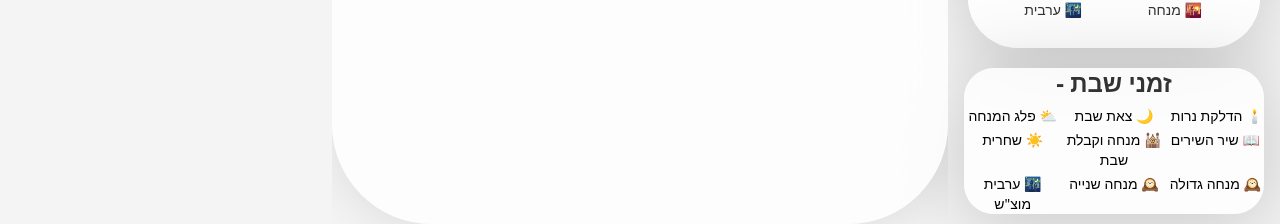
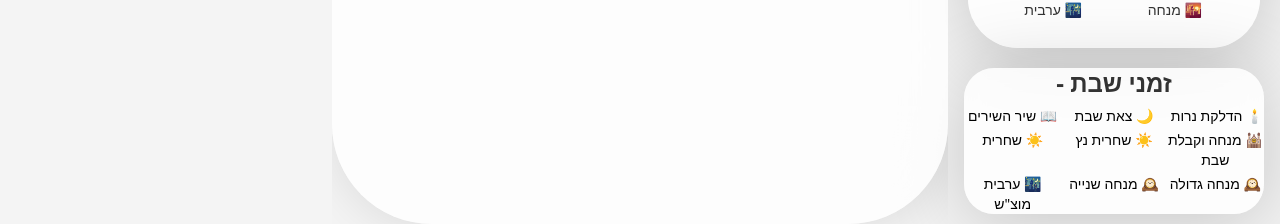
Before and after one commit to NirKilshtein/Beit-Kneeset, a Flask app: page / in a window 1280 px wide. Shown: the part 576-800 px from the top of the page. Run offline with Flask 3, Linux system fonts and the light colour scheme; some libraries are stand-ins or nearby versions.

Commit message:
change zmanim

```diff
--- a/templates/index.html
+++ b/templates/index.html
@@ -258,16 +258,16 @@
         <div id="shabt_out"></div>
       </div>
       <div>
-        <div class="text-orange-333333">⛅ פלג המנחה</div>
-        <div id="micnhae_pleg"></div>
-      </div>
-      <div>
         <div class="text-orange-333333">📖 שיר השירים</div>
         <div id="shir_shirim"></div>
       </div>
       <div>
         <div class="text-orange-333333">🕍 מנחה וקבלת שבת</div>
         <div id="kabalt_shabt"></div>
+      </div>
+      <div>
+        <div class="text-orange-333333"> ☀️ שחרית נץ</div>
+        <div id="netz_shabat"></div>
       </div>
       <div>
         <div class="text-orange-333333">☀️ שחרית</div>
@@ -326,6 +326,12 @@
 
     <div class="bg-white rounded-lg shadow p-3 text-center text-sm">
       <div class="text-2xl mb-1">🕯</div>
+      <div class="font-bold text-gray-800"> ז'קלין בת פלורה ז"ל</div>
+      <div class="text-gray-600 text-xs">ז' חשוון תשפ"ו</div>
+    </div>
+
+    <div class="bg-white rounded-lg shadow p-3 text-center text-sm">
+      <div class="text-2xl mb-1">🕯</div>
       <div class="font-bold text-gray-800"> שירן בת מזל ז"ל</div>
       <div class="text-gray-600 text-xs">כ"ד באייר תשע"ט</div>
     </div>
@@ -360,7 +366,7 @@
     דבר תורה - <span id="parashat_name">פרשת </span>
   </h2>
 
-  <div id="dvar_tora" class="mt-4 text-lg font-normal text-gray-800 leading-relaxed space-y-4">
+  <div id="dvar_tora" class="mt-4 text-2xl font-normal text-gray-800 leading-relaxed space-y-4">
   <!-- התוכן מתווסף כאן -->
 </div>
 </div>
@@ -631,8 +637,8 @@ async function updateShabbatTimes() {
        else if (event === 'welcome' && document.getElementById('welcome')) {
     document.getElementById('welcome').textContent = value;
 }
-      else if (event === 'micnhae_pleg' && document.getElementById('micnhae_pleg')) {
-        document.getElementById('micnhae_pleg').textContent = formattedTime;  // פלג מנחה
+      else if (event === 'netz_shabat' && document.getElementById('netz_shabat')) {
+        document.getElementById('netz_shabat').textContent = formattedTime;  // פלג מנחה
       }
       else if (event === 'parashat' && document.getElementById('parashat')) {
                 document.getElementById('parashat').textContent += timeUTC; // פרשת שבוע
```
